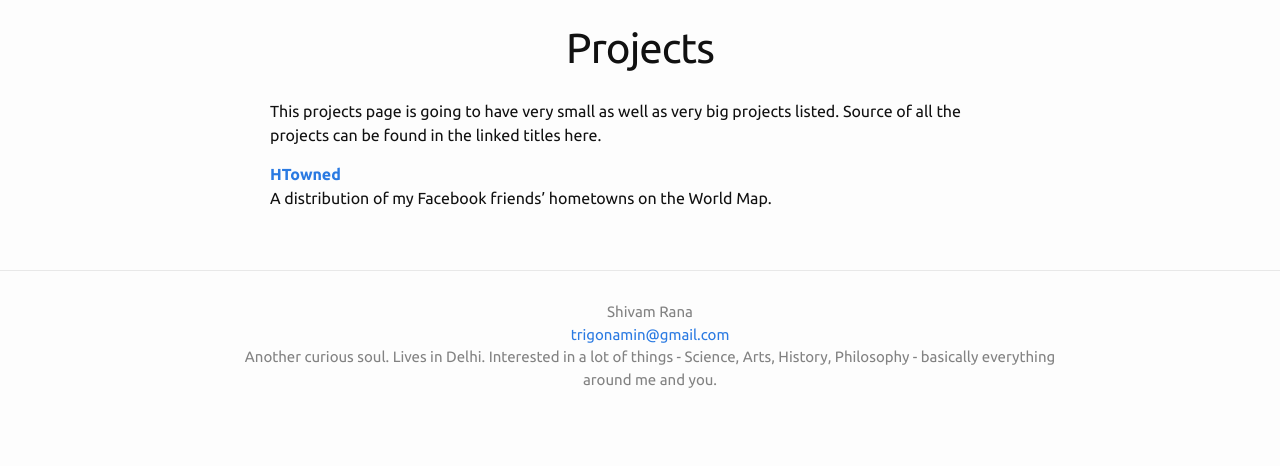
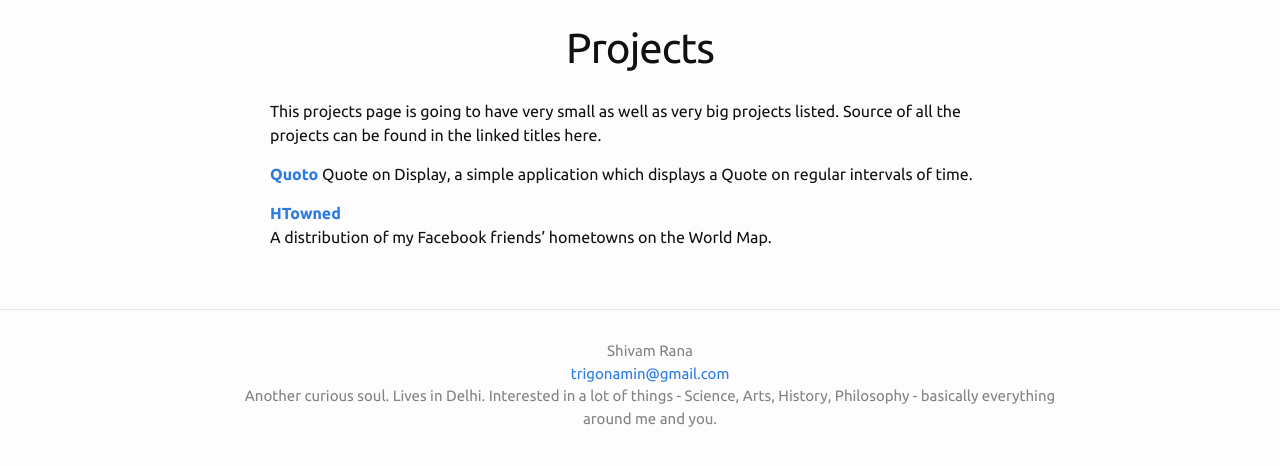
Before and after one commit to TrigonaMinima/TrigonaMinima.github.io, a Jekyll site: the page built from pages/Projects/index.md, in a window 1280 px wide, cut to the strip 249-715 px from the top of the page. Built offline with Jekyll 4.4.1, drawn with Linux system fonts in a browser that asks for light colours.

Commit message:
Quoto listed

```diff
--- a/pages/Projects/index.md
+++ b/pages/Projects/index.md
@@ -12,11 +12,11 @@ A text mining tool which extracts the names of the customer, individuals, other
 
 
 **[IdeaBin][3]**
-A web platform where you can share and explore the ideas.
+A web platform where you can share and explore the ideas.-->
 
 
 **[Quoto][2]**
-A simple Python app which starts on the system boot and displays a random quote from a file of quotes/site. -->
+Quote on Display, a simple application which displays a Quote on regular intervals of time.
 
 
 **[HTowned][1]**
```
Also changed, not shown: other parts of pages/Projects/index.md (+1 -0 lines).
